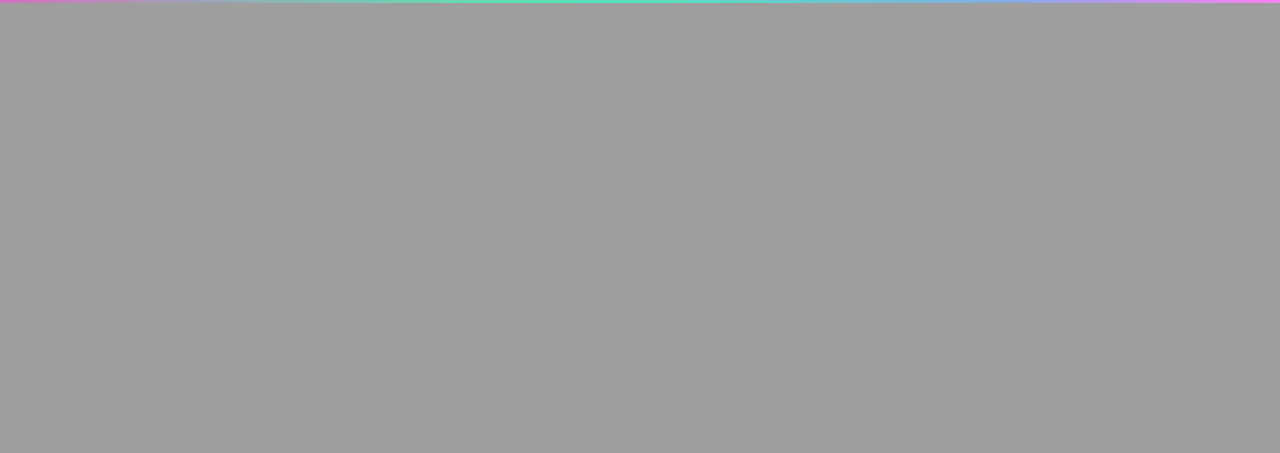
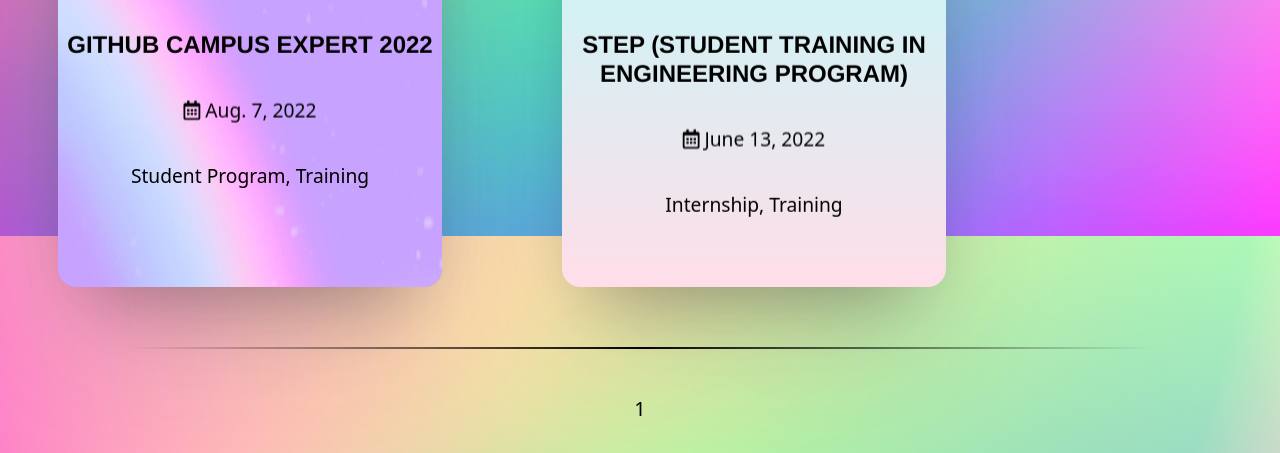
Before and after one commit to Sidd2024/Allops, a Django app: page /Type/Program in a window 1280 px wide. Shown: the part 2324-2777 px from the top of the page. Before the commit the page ends 2327 px from the top, so only its background shows below. Run offline with Django 4.2, Linux system fonts and the light colour scheme; data comes from the database, SQL or seed files in the repository; some libraries are stand-ins or nearby versions; some web fonts are replaced.

Commit message:
Saves admin panel name fix. Cards made bigger and with proper margins.

```diff
--- a/Allops/models.py
+++ b/Allops/models.py
@@ -64,6 +64,9 @@
     user = models.ForeignKey(User, on_delete=models.CASCADE, blank = False, related_name="prof_user")
     activity = models.ForeignKey(opportunity, on_delete=models.CASCADE, blank = False, related_name="item")
 
+    def __str__(self):
+        return (f"{self.activity.head} by {self.user}")
+
 class mails(models.Model):
     user = models.ForeignKey(User, on_delete=models.CASCADE, related_name="mail_user",blank=False)
     mail_id = models.EmailField(blank=False)
--- a/Allops/static/Allops/css/styles.css
+++ b/Allops/static/Allops/css/styles.css
@@ -239,13 +239,13 @@
   transition: 0.3s;
   align-items: end;
   justify-content: center;
-  margin: 40px 100px 40px 100px;
+  margin: 130px 100px 100px 100px;
   display: inline-flex;
   z-index: -2 !important;
 }
 .item-content {
   overflow: visible !important;
-  width: 300px;
+  width: 320px;
   height: 400px;
   padding: 5px;
   transition: transform 3s;
@@ -256,6 +256,12 @@
     rgba(10, 37, 64, 0.35) 0px -2px 6px 0px inset;
   color: #000;
   z-index: -2;
+
+  -moz-transform: scale(1.2);
+  -webkit-transform: scale(1.2);
+  -o-transform: scale(1.2);
+  -ms-transform: scale(1.2);
+  transform: scale(1.2);
 }
 .item-div:hover .item-content {
   transform: rotateY(180deg);
@@ -298,7 +304,7 @@
 }
 .item-image {
   height: 160px;
-  width: 300px;
+  width: 320px;
   text-align: center;
   border-radius: 15px 15px 0 0;
 }
--- a/Allops/templates/Allops/index.html
+++ b/Allops/templates/Allops/index.html
@@ -89,7 +89,7 @@
                     style="background-image: url('/static/Allops/images/featured-card.jpg');background-size: cover;">
                     <img src="{{ item.image }}" alt="" class="item-image">
                     <img src="static/Allops/images/bookmark.png" alt=""
-                        style="height: 50px;width:40px;position: absolute;margin-left: -50px;transform: translateZ(35px);">
+                        style="height: 60px;width:40px;position: absolute;margin-left: -50px;transform: translateZ(35px);">
                     <br><br>
                     <h5 class="item-head">
                         {{ item.head }}
```
